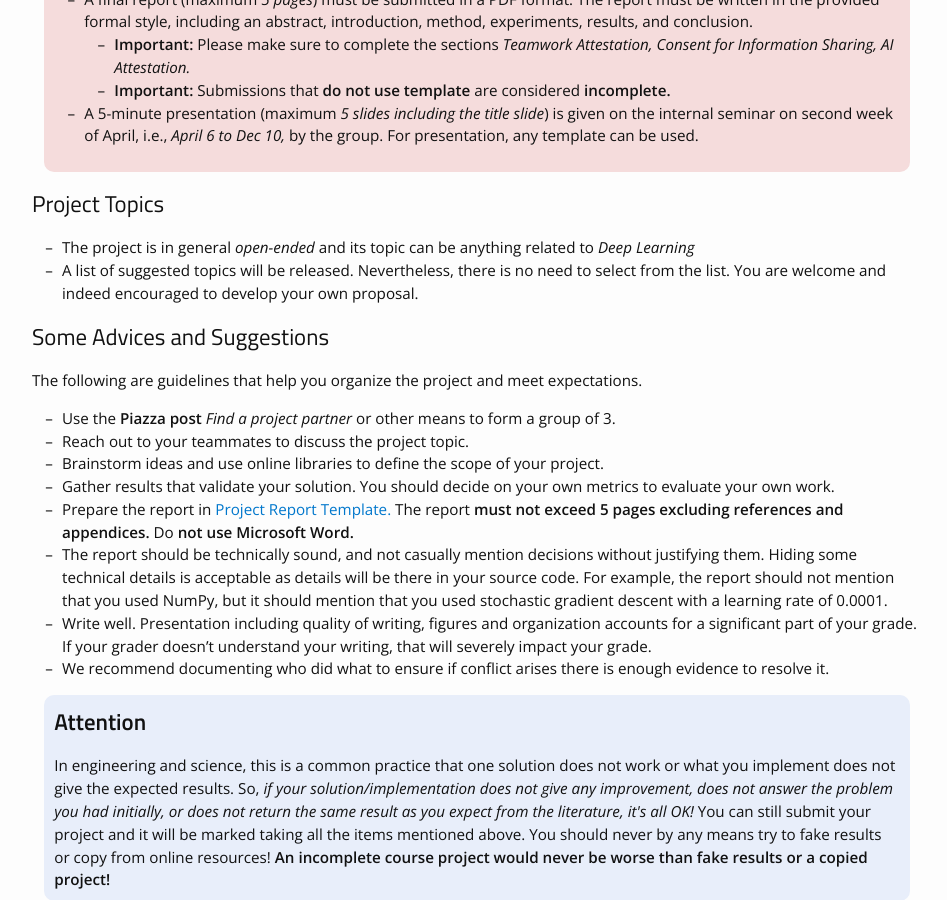
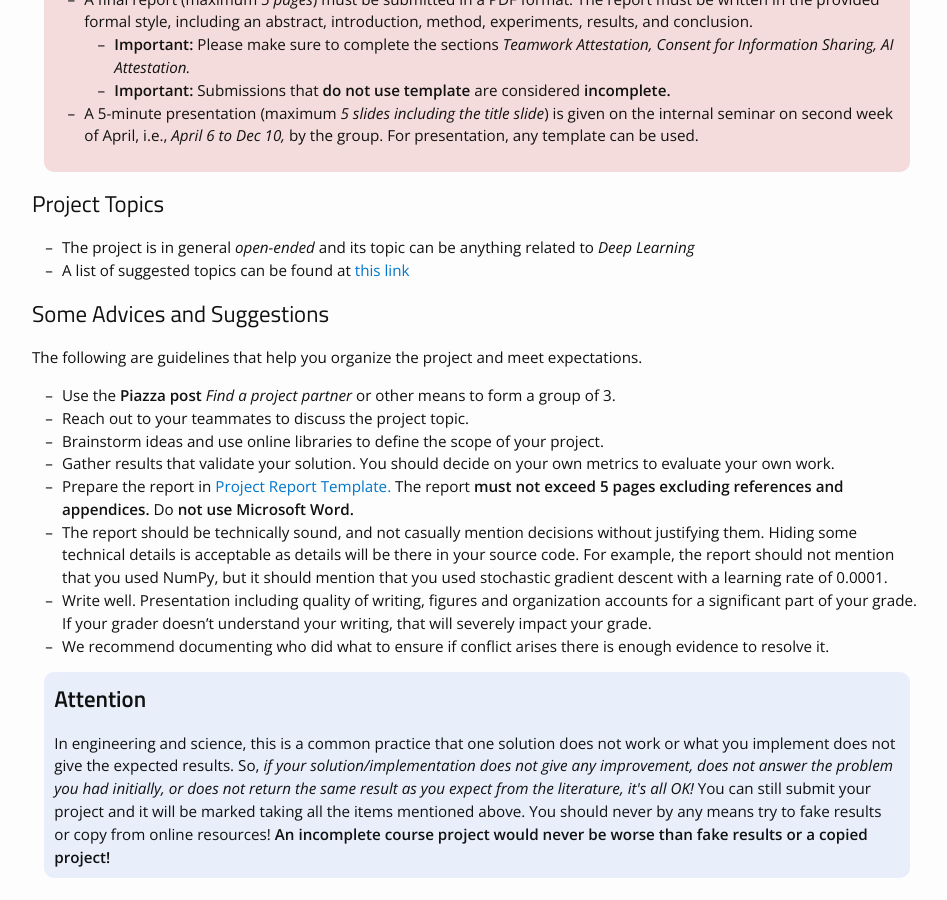
Before and after one commit to bereyhi-courses/dl-utoronto, a Jekyll site: the page built from project.md, in a window 1280 px wide and 900 px high, scrolled down 1433 px. Shown: the whole window, without its empty margins (163-1110 px from the left). Built offline with Jekyll 4.4.1, drawn with Linux system fonts in a browser that asks for light colours; nearby versions of some CDN libraries.

Commit message:
list added

```diff
--- a/project.md
+++ b/project.md
@@ -64,7 +64,7 @@ The course project will be seriously started in the second half of the course. I
 
 ## Project Topics
 * The project is in general _open-ended_ and its topic can be anything related to _Deep Learning_
-* A list of suggested topics will be released. Nevertheless, there is no need to select from the list. You are welcome and indeed encouraged to develop your own proposal.
+* A list of suggested topics can be found at [this link](https://docs.google.com/document/d/1RZUy37hQE0u05uy_ayhRoNWnNJ3qSw0OXn8Wel-2XKk/edit?usp=sharing)
 <!-- * If you choose from the list of topics, please add a comment to that topic indicating that you have taken this topic. This is only to follow the distribution of the topics -->
 
 ## Some Advices and Suggestions
```
